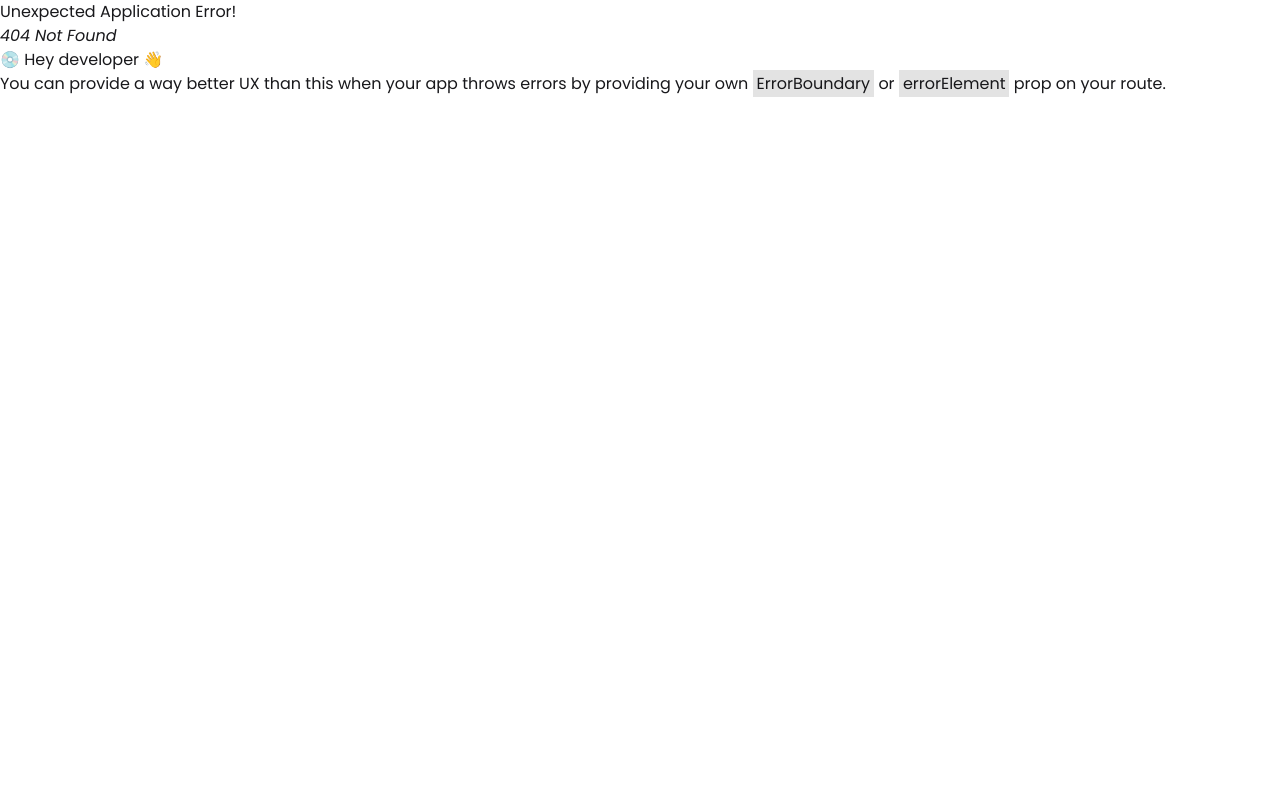
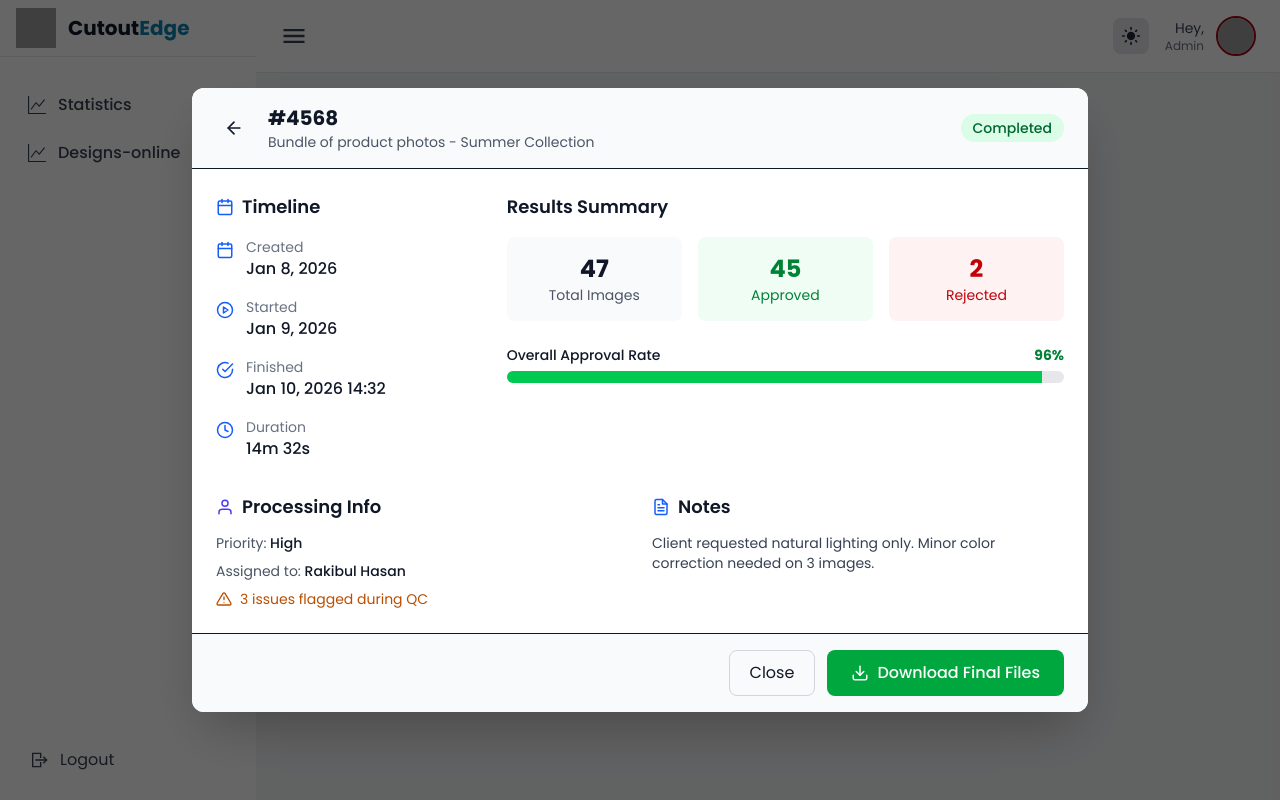
Before and after one commit to mdrakibulhasanparvej/cutoutedge-client, a React (Vite) app: page /dashboard/viewdetails in a window 1280 px wide. Before the commit this address had no page. Built offline with nearby package versions, Linux system fonts and the light colour scheme; grey boxes are pictures that could not be loaded; a small style sheet from the web is missing.

Commit message:
viewdetails added

```diff
--- a/src/pages/Dashboard/DesignWork/Finished.jsx
+++ b/src/pages/Dashboard/DesignWork/Finished.jsx
@@ -7,6 +7,7 @@ import {
   FiDownload,
   FiExternalLink,
 } from "react-icons/fi";
+import { Link } from "react-router";
 
 const Finished = ({
   order = {
@@ -28,10 +29,12 @@ const Finished = ({
   return (
     <div
       className={`
-        group flex items-center gap-4 px-4 py-3.5
-        bg-white border-b border-gray-100
-        rounded-xl hover:shadow-sm hover:scle-1.02 transition-colors
-        last:border-b-0
+        roup w-full
+        flex flex-col sm:flex-row
+        sm:items-center gap-4
+        px-4 py-4
+        bg-white border border-gray-100 rounded-xl
+        hover:shadow-md hover:-translate-y-0.5 transition-all
       `}
     >
       {/* Status indicator + ID */}
@@ -110,14 +113,15 @@ const Finished = ({
           Download
         </button>
 
-        <button
+        <Link
+          to="/dashboard/viewdetails"
           onClick={onViewDetails}
           className="flex items-center gap-1.5 rounded-lg border border-green-600 px-3.5 py-1.5
                    text-sm font-medium text-green-700 hover:bg-green-50 transition-colors"
         >
           <FiExternalLink size={16} />
           View Details
-        </button>
+        </Link>
 
         <button
           className="rounded-lg p-2 text-gray-500 hover:bg-gray-100 hover:text-gray-700 transition-colors"
--- a/src/pages/Dashboard/DesignWork/Pending.jsx
+++ b/src/pages/Dashboard/DesignWork/Pending.jsx
@@ -13,8 +13,8 @@ const Pending = ({
     title: "Bundle of product photos",
     createdAt: "2 hours ago",
     imagesCount: 47,
-    status: "pending", // pending | processing | failed | completed
-    priority: "normal", // optional: high / normal / low
+    status: "pending",
+    priority: "normal",
   },
   onStart,
   onView,
@@ -35,49 +35,53 @@ const Pending = ({
     }
   };
 
+  const getDotColor = (status) => {
+    switch (status) {
+      case "pending":
+        return "bg-amber-500";
+      case "processing":
+        return "bg-blue-500";
+      case "failed":
+        return "bg-red-500";
+      case "completed":
+        return "bg-green-500";
+      default:
+        return "bg-gray-400";
+    }
+  };
+
   return (
     <div
-      className={`
-        group flex items-center gap-4 px-4 py-3.5
-        bg-white border-b border-gray-100
-        rounded-xl hover:shadow-sm hover:scle-1.02 transition-colors
-        last:border-b-0
-      `}
+      className="
+        group w-full
+        flex flex-col sm:flex-row
+        sm:items-center gap-4
+        px-4 py-4
+        bg-white border border-gray-100 rounded-xl
+        hover:shadow-md hover:-translate-y-0.5 transition-all
+      "
     >
-      {/* Status dot + ID */}
-      <div className="flex items-center gap-3 min-w-[140px]">
-        <div
-          className={`h-2.5 w-2.5 rounded-full ${
-            order.status === "pending"
-              ? "bg-amber-500"
-              : order.status === "processing"
-                ? "bg-blue-500"
-                : order.status === "failed"
-                  ? "bg-red-500"
-                  : "bg-green-500"
-          }`}
+      {/* Left section */}
+      <div className="flex items-center gap-3 min-w-[130px]">
+        <span
+          className={`h-2.5 w-2.5 rounded-full ${getDotColor(order.status)}`}
         />
-        <span className="font-medium text-gray-900">{order.id}</span>
+        <span className="font-semibold text-gray-900">{order.id}</span>
       </div>
 
       {/* Main content */}
       <div className="flex-1 min-w-0">
-        <div className="flex items-center gap-2">
-          <h3 className="font-medium text-gray-900 truncate">{order.title}</h3>
+        <div className="flex flex-wrap items-center gap-2">
+          <h3 className="font-medium text-gray-900 truncate max-w-[260px] sm:max-w-full">
+            {order.title}
+          </h3>
 
           <span
-            className={`
-              inline-flex items-center rounded-full px-2.5 py-0.5 text-xs font-medium
-              ${getStatusStyles(order.status)}
-            `}
+            className={`inline-flex items-center rounded-full border px-2.5 py-0.5 text-xs font-medium ${getStatusStyles(
+              order.status
+            )}`}
           >
-            {order.status === "pending"
-              ? "Pending"
-              : order.status === "processing"
-                ? "Processing"
-                : order.status === "failed"
-                  ? "Failed"
-                  : "Completed"}
+            {order.status}
           </span>
 
           {order.priority === "high" && (
@@ -87,7 +91,7 @@ const Pending = ({
           )}
         </div>
 
-        <div className="mt-1 flex items-center gap-5 text-xs text-gray-500">
+        <div className="mt-2 flex flex-wrap items-center gap-4 text-xs text-gray-500">
           <div className="flex items-center gap-1">
             <FiClock size={14} />
             <span>{order.createdAt}</span>
@@ -100,12 +104,12 @@ const Pending = ({
       </div>
 
       {/* Actions */}
-      <div className="flex items-center gap-2 opacity-0 group-hover:opacity-100 transition-opacity md:opacity-100">
+      <div className="flex items-center gap-2 justify-end sm:justify-start">
         {order.status === "pending" && (
           <button
             onClick={onStart}
-            className="flex items-center gap-1.5 rounded-lg bg-blue-600 px-3.5 py-1.5
-                     text-sm font-medium text-white hover:bg-blue-700 active:bg-blue-800 transition-colors"
+            className="flex items-center gap-1.5 rounded-lg bg-blue-600 px-4 py-2
+              text-sm font-medium text-white hover:bg-blue-700 transition"
           >
             <FiPlayCircle size={16} />
             Start
@@ -114,8 +118,8 @@ const Pending = ({
 
         {order.status === "failed" && (
           <button
-            className="flex items-center gap-1.5 rounded-lg border border-red-600 px-3.5 py-1.5
-                     text-sm font-medium text-red-700 hover:bg-red-50 transition-colors"
+            className="flex items-center gap-1.5 rounded-lg border border-red-600 px-4 py-2
+              text-sm font-medium text-red-700 hover:bg-red-50 transition"
           >
             <FiAlertCircle size={16} />
             Retry
@@ -123,7 +127,7 @@ const Pending = ({
         )}
 
         <button
-          className="rounded-lg p-2 text-gray-500 hover:bg-gray-100 hover:text-gray-700 transition-colors"
+          className="rounded-lg p-2 text-gray-500 hover:bg-gray-100 hover:text-gray-700 transition"
           title="More actions"
         >
           <FiMoreVertical size={18} />
--- a/src/pages/Dashboard/DesignWork/QualityControl.jsx
+++ b/src/pages/Dashboard/DesignWork/QualityControl.jsx
@@ -3,7 +3,6 @@ import {
   FiCheckCircle,
   FiXCircle,
   FiAlertCircle,
-  FiImage,
   FiClock,
   FiMoreVertical,
   FiEye,
@@ -19,7 +18,7 @@ const QualityControl = ({
     rejectedCount: 5,
     status: "quality-control",
     priority: "normal",
-    qcIssues: 3, // number of images with issues flagged
+    qcIssues: 3,
   },
   onApproveAll,
   onReview,
@@ -31,39 +30,39 @@ const QualityControl = ({
 
   return (
     <div
-      className={`
-        group flex items-center gap-4 px-4 py-3.5
-        bg-white border-b border-gray-100
-        rounded-xl hover:shadow-sm hover:scle-1.02 transition-colors
-        last:border-b-0
-      `}
+      className="
+        group w-full
+        flex flex-col sm:flex-row
+        sm:items-center gap-4
+        px-4 py-4
+        bg-white border border-gray-100 rounded-xl
+        hover:shadow-md hover:-translate-y-0.5 transition-all
+      "
     >
-      {/* Status indicator + ID */}
-      <div className="flex items-center gap-3 min-w-[140px]">
-        <div className="relative h-2.5 w-2.5">
+      {/* Left */}
+      <div className="flex items-center gap-3 min-w-[130px]">
+        <div className="relative h-3 w-3">
           {hasIssues ? (
             <>
               <div className="absolute inset-0 rounded-full bg-amber-500 animate-ping opacity-30" />
-              <div className="relative h-2.5 w-2.5 rounded-full bg-amber-600" />
+              <div className="relative h-3 w-3 rounded-full bg-amber-600" />
             </>
           ) : (
-            <div className="h-2.5 w-2.5 rounded-full bg-green-500" />
+            <div className="h-3 w-3 rounded-full bg-green-500" />
           )}
         </div>
-        <span className="font-medium text-gray-900">{order.id}</span>
+
+        <span className="font-semibold text-gray-900">{order.id}</span>
       </div>
 
-      {/* Main content */}
+      {/* Main */}
       <div className="flex-1 min-w-0 space-y-2">
-        <div className="flex items-center gap-2 flex-wrap">
-          <h3 className="font-medium text-gray-900 truncate">{order.title}</h3>
+        <div className="flex flex-wrap items-center gap-2">
+          <h3 className="font-medium text-gray-900 truncate max-w-[260px] sm:max-w-full">
+            {order.title}
+          </h3>
 
-          <span
-            className="
-            inline-flex items-center rounded-full px-2.5 py-0.5 text-xs font-medium
-            bg-purple-100 text-purple-800 border border-purple-300
-          "
-          >
+          <span className="inline-flex items-center rounded-full border px-2.5 py-0.5 text-xs font-medium bg-purple-100 text-purple-800 border-purple-300">
             Quality Control
           </span>
 
@@ -81,16 +80,16 @@ const QualityControl = ({
           )}
         </div>
 
-        {/* Approval progress */}
+        {/* Approval Progress */}
         <div className="w-full bg-gray-200 rounded-full h-2.5 overflow-hidden">
           <div
-            className="h-2.5 rounded-full bg-green-500 transition-all duration-500"
+            className="h-full rounded-full bg-green-500 transition-all duration-700"
             style={{ width: `${approvalRate}%` }}
           />
         </div>
 
-        <div className="flex items-center justify-between text-xs text-gray-600">
-          <div className="flex items-center gap-5 flex-wrap">
+        <div className="flex flex-wrap items-center justify-between text-xs text-gray-600">
+          <div className="flex flex-wrap items-center gap-4">
             <div className="flex items-center gap-1">
               <FiClock size={14} />
               <span>Finished {order.completedAt}</span>
@@ -108,16 +107,16 @@ const QualityControl = ({
             </div>
           </div>
 
-          <div className="font-medium text-gray-800">{approvalRate}%</div>
+          <div className="font-semibold text-gray-800">{approvalRate}%</div>
         </div>
       </div>
 
       {/* Actions */}
-      <div className="flex items-center gap-2 opacity-0 group-hover:opacity-100 transition-opacity md:opacity-70">
+      <div className="flex items-center gap-2 justify-end sm:justify-start">
         <button
           onClick={onReview}
-          className="flex items-center gap-1.5 rounded-lg bg-purple-600 px-3.5 py-1.5
-                   text-sm font-medium text-white hover:bg-purple-700 transition-colors"
+          className="flex items-center gap-1.5 rounded-lg bg-purple-600 px-4 py-2
+            text-sm font-medium text-white hover:bg-purple-700 transition"
         >
           <FiEye size={16} />
           Review
@@ -126,16 +125,16 @@ const QualityControl = ({
         <button
           onClick={onApproveAll}
           disabled={hasIssues}
-          className="flex items-center gap-1.5 rounded-lg border border-green-600 px-3.5 py-1.5
-                   text-sm font-medium text-green-700 hover:bg-green-50 transition-colors
-                   disabled:opacity-50 disabled:cursor-not-allowed"
+          className="flex items-center gap-1.5 rounded-lg border border-green-600 px-4 py-2
+            text-sm font-medium text-green-700 hover:bg-green-50 transition
+            disabled:opacity-50 disabled:cursor-not-allowed"
         >
           <FiCheckCircle size={16} />
-          Approve All
+          Approve
         </button>
 
         <button
-          className="rounded-lg p-2 text-gray-500 hover:bg-gray-100 hover:text-gray-700 transition-colors"
+          className="rounded-lg p-2 text-gray-500 hover:bg-gray-100 hover:text-gray-700 transition"
           title="More actions"
         >
           <FiMoreVertical size={18} />
--- /dev/null
+++ b/src/pages/Dashboard/DesignWork/ViewDetails.jsx
@@ -0,0 +1,245 @@
+import React from "react";
+import {
+  FiClock,
+  FiImage,
+  FiCheckCircle,
+  FiXCircle,
+  FiAlertTriangle,
+  FiDownload,
+  FiExternalLink,
+  FiArrowLeft,
+  FiUser,
+  FiCalendar,
+  FiFileText,
+  FiPlayCircle,
+} from "react-icons/fi";
+import { useNavigate } from "react-router";
+
+const ViewDetails = ({
+  order = {
+    id: "#4568",
+    title: "Bundle of product photos - Summer Collection",
+    status: "completed",
+    createdAt: "Jan 8, 2026",
+    startedAt: "Jan 9, 2026",
+    finishedAt: "Jan 10, 2026 14:32",
+    totalProcessingTime: "14m 32s",
+    imagesCount: 47,
+    approvedCount: 45,
+    rejectedCount: 2,
+    qcIssues: 3,
+    priority: "high",
+    assignedTo: "Rakibul Hasan",
+    notes:
+      "Client requested natural lighting only. Minor color correction needed on 3 images.",
+    outputUrl: "/downloads/bundle-4568.zip",
+  },
+  onClose,
+  onDownload,
+}) => {
+  const approvalRate = Math.round(
+    (order.approvedCount / order.imagesCount) * 100
+  );
+  const navigate = useNavigate();
+
+  const statusConfig = {
+    pending: { color: "bg-amber-100 text-amber-800", label: "Pending" },
+    processing: { color: "bg-blue-100 text-blue-800", label: "Processing" },
+    "quality-control": {
+      color: "bg-purple-100 text-purple-800",
+      label: "QC-1",
+    },
+    "quality-control-2": {
+      color: "bg-indigo-100 text-indigo-800",
+      label: "QC-2",
+    },
+    completed: { color: "bg-green-100 text-green-800", label: "Completed" },
+    failed: { color: "bg-red-100 text-red-800", label: "Failed" },
+  };
+
+  const currentStatus = statusConfig[order.status] || {
+    color: "bg-gray-100 text-gray-800",
+    label: "Unknown",
+  };
+
+  return (
+    <div className="fixed inset-0 bg-black/60 flex items-center justify-center z-50 p-4">
+      <div className="bg-white rounded-xl shadow-2xl max-w-4xl w-full max-h-[95vh] overflow-hidden flex flex-col">
+        {/* Header */}
+        <div className="px-6 py-4 border-b flex items-center justify-between bg-gray-50">
+          <div className="flex items-center gap-4">
+            <button
+              onClick={onClose}
+              className="p-2 rounded-full hover:bg-gray-200 transition-colors"
+            >
+              <FiArrowLeft size={20} />
+            </button>
+            <div>
+              <h2 className="text-xl font-bold text-gray-900">{order.id}</h2>
+              <p className="text-sm text-gray-600 truncate max-w-[300px] md:max-w-none">
+                {order.title}
+              </p>
+            </div>
+          </div>
+
+          <span
+            className={`inline-flex items-center px-3 py-1 rounded-full text-sm font-medium ${currentStatus.color}`}
+          >
+            {currentStatus.label}
+          </span>
+        </div>
+
+        {/* Content - scrollable */}
+        <div className="p-6 overflow-y-auto flex-1">
+          <div className="grid grid-cols-1 md:grid-cols-2 lg:grid-cols-3 gap-6">
+            {/* Timeline / Key Dates */}
+            <div className="col-span-full md:col-span-2 lg:col-span-1">
+              <h3 className="text-lg font-semibold mb-4 flex items-center gap-2">
+                <FiCalendar className="text-blue-600" />
+                Timeline
+              </h3>
+              <div className="space-y-4">
+                {[
+                  {
+                    label: "Created",
+                    value: order.createdAt,
+                    icon: FiCalendar,
+                  },
+                  {
+                    label: "Started",
+                    value: order.startedAt,
+                    icon: FiPlayCircle,
+                  },
+                  {
+                    label: "Finished",
+                    value: order.finishedAt,
+                    icon: FiCheckCircle,
+                  },
+                  {
+                    label: "Duration",
+                    value: order.totalProcessingTime,
+                    icon: FiClock,
+                  },
+                ].map((item, i) => (
+                  <div key={i} className="flex items-start gap-3">
+                    <div className="mt-1 text-blue-600">
+                      {<item.icon size={18} />}
+                    </div>
+                    <div>
+                      <p className="text-sm text-gray-500">{item.label}</p>
+                      <p className="font-medium">{item.value}</p>
+                    </div>
+                  </div>
+                ))}
+              </div>
+            </div>
+
+            {/* Stats Grid */}
+            <div className="col-span-full md:col-span-2 lg:col-span-2">
+              <h3 className="text-lg font-semibold mb-4">Results Summary</h3>
+              <div className="grid grid-cols-2 sm:grid-cols-3 gap-4">
+                <div className="bg-gray-50 rounded-lg p-4 text-center">
+                  <p className="text-2xl font-bold text-gray-900">
+                    {order.imagesCount}
+                  </p>
+                  <p className="text-sm text-gray-600">Total Images</p>
+                </div>
+                <div className="bg-green-50 rounded-lg p-4 text-center">
+                  <p className="text-2xl font-bold text-green-700">
+                    {order.approvedCount}
+                  </p>
+                  <p className="text-sm text-green-700">Approved</p>
+                </div>
+                <div className="bg-red-50 rounded-lg p-4 text-center">
+                  <p className="text-2xl font-bold text-red-700">
+                    {order.rejectedCount}
+                  </p>
+                  <p className="text-sm text-red-700">Rejected</p>
+                </div>
+              </div>
+
+              {/* Approval Rate Bar */}
+              <div className="mt-6">
+                <div className="flex justify-between text-sm mb-1.5">
+                  <span className="font-medium">Overall Approval Rate</span>
+                  <span className="font-bold text-green-700">
+                    {approvalRate}%
+                  </span>
+                </div>
+                <div className="h-3 bg-gray-200 rounded-full overflow-hidden">
+                  <div
+                    className="h-full bg-green-500 transition-all duration-1000"
+                    style={{ width: `${approvalRate}%` }}
+                  />
+                </div>
+              </div>
+            </div>
+          </div>
+
+          {/* Additional Info */}
+          <div className="mt-8 grid grid-cols-1 md:grid-cols-2 gap-6">
+            <div>
+              <h3 className="text-lg font-semibold mb-3 flex items-center gap-2">
+                <FiUser className="text-indigo-600" />
+                Processing Info
+              </h3>
+              <div className="space-y-2 text-sm">
+                <p>
+                  <span className="text-gray-600">Priority:</span>{" "}
+                  <span className="font-medium">
+                    {order.priority === "high" ? "High" : "Normal"}
+                  </span>
+                </p>
+                <p>
+                  <span className="text-gray-600">Assigned to:</span>{" "}
+                  <span className="font-medium">{order.assignedTo}</span>
+                </p>
+                {order.qcIssues > 0 && (
+                  <p className="flex items-center gap-2 text-amber-700">
+                    <FiAlertTriangle size={16} />
+                    <span>{order.qcIssues} issues flagged during QC</span>
+                  </p>
+                )}
+              </div>
+            </div>
+
+            {order.notes && (
+              <div>
+                <h3 className="text-lg font-semibold mb-3 flex items-center gap-2">
+                  <FiFileText className="text-blue-600" />
+                  Notes
+                </h3>
+                <p className="text-gray-700 whitespace-pre-line text-sm">
+                  {order.notes}
+                </p>
+              </div>
+            )}
+          </div>
+        </div>
+
+        {/* Footer Actions */}
+        <div className="px-6 py-4 border-t bg-gray-50 flex flex-col sm:flex-row gap-3 justify-end">
+          <button
+            onClick={() => navigate(-1)}
+            className="px-5 py-2.5 rounded-lg border border-gray-300 hover:bg-gray-100 transition-colors"
+          >
+            Close
+          </button>
+
+          <button
+            onClick={onDownload}
+            disabled={!order.outputUrl}
+            className="px-6 py-2.5 rounded-lg bg-green-600 text-white font-medium
+                     hover:bg-green-700 transition-colors flex items-center gap-2 justify-center
+                     disabled:opacity-50 disabled:cursor-not-allowed"
+          >
+            <FiDownload size={18} />
+            Download Final Files
+          </button>
+        </div>
+      </div>
+    </div>
+  );
+};
+
+export default ViewDetails;
--- a/src/routes/Router.jsx
+++ b/src/routes/Router.jsx
@@ -4,6 +4,7 @@ import AdminDashboard from "../pages/Dashboard/AdminDashboard";
 import DashboardLayout from "../layout/DashboardLayout";
 import Statistics from "../pages/Dashboard/common/Statistics";
 import DesignOnline from "../pages/Dashboard/DesignWork/DesignOnline";
+import ViewDetails from "../pages/Dashboard/DesignWork/ViewDetails";
 
 const router = createBrowserRouter([
   {
@@ -22,6 +23,10 @@ const router = createBrowserRouter([
         path: "design-online",
         element: <DesignOnline />,
       },
+      {
+        path: "viewdetails",
+        element: <ViewDetails />,
+      },
     ],
   },
 ]);
```
Also changed, not shown: src/pages/Dashboard/DesignWork/InProgress.jsx (+34 -36 lines), src/pages/Dashboard/DesignWork/QualityControl2.jsx (+48 -46 lines).
